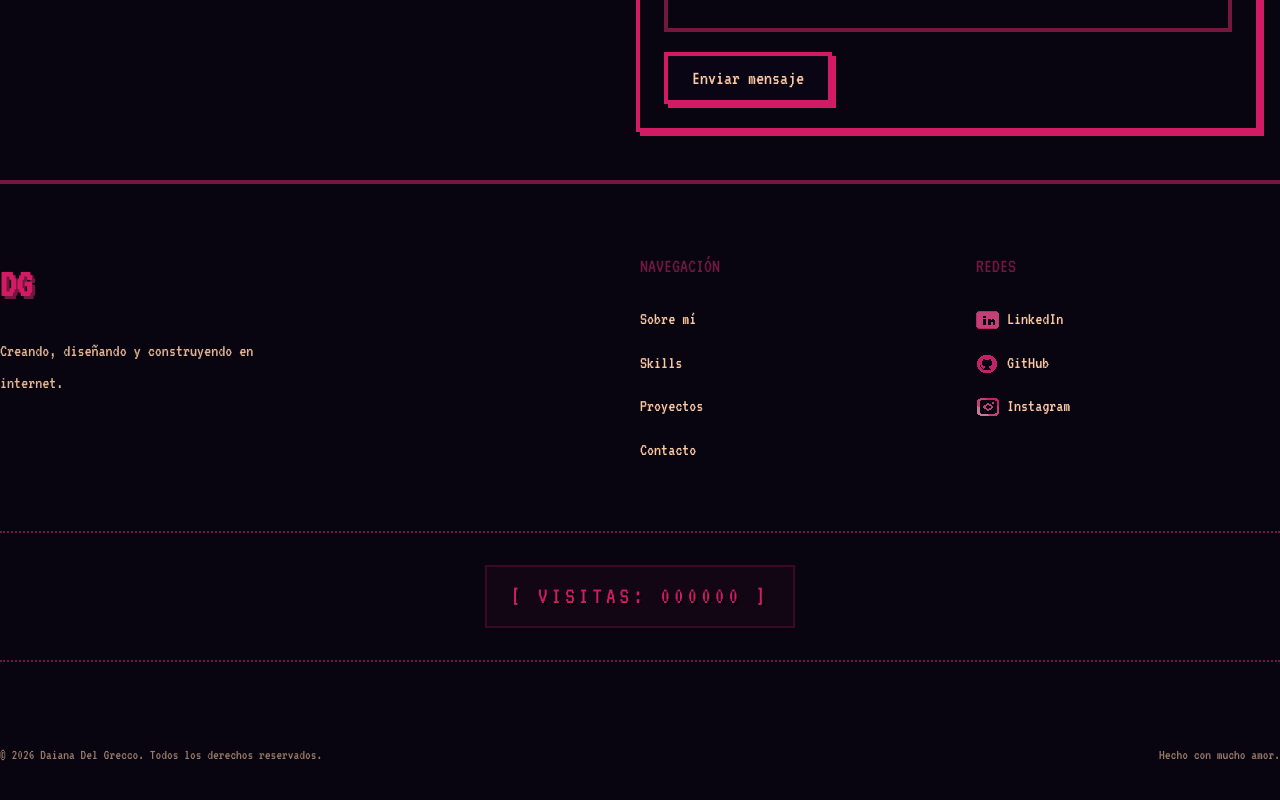
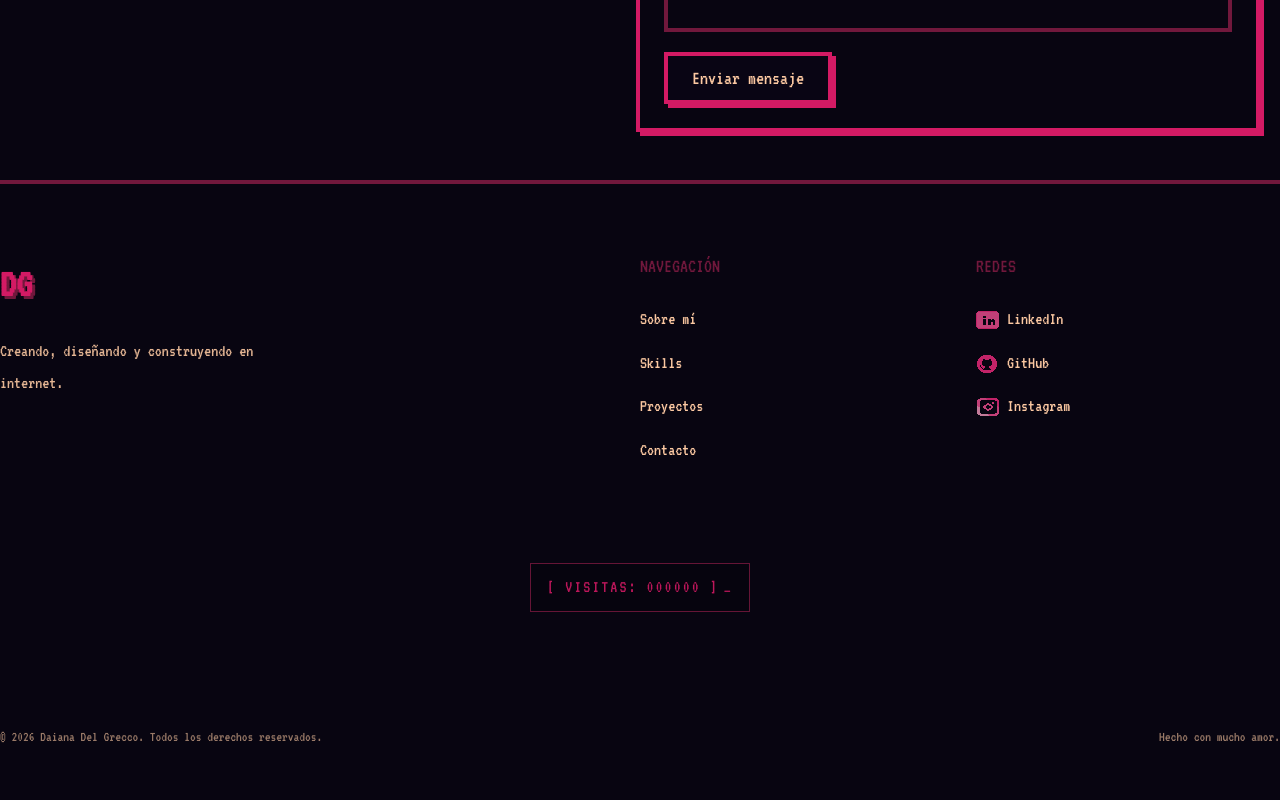
Before and after one commit to dbetania2/mi-portfolio, a Next.js app: page / in a window 1280 px wide. Shown: the part 3385-4185 px from the top of the page. Built offline with nearby package versions, Linux system fonts and the light colour scheme; no server answers; the database is empty.

Commit message:
feat: implementar contador de visitas con Supabase RPC

```diff
--- /dev/null
+++ b/src/components/VisitorCounter/VisitorCounter.module.css
@@ -0,0 +1,36 @@
+.counterWrapper {
+  display: flex;
+  justify-content: center;
+  align-items: center;
+  padding: 1rem 0;
+  margin: 2rem 0;
+}
+
+.counterText {
+  color: var(--secondary); /* Usamos el color de las onomatopeyas */
+  font-family: var(--font); /* Tu fuente global pixelada */
+  font-size: 1.1rem;
+  letter-spacing: 2px;
+  text-transform: uppercase;
+
+  /* Efecto retro de resplandor */
+  text-shadow: 0 0 8px rgba(var(--secondary-rgb), 0.5);
+  opacity: 0.9;
+
+  /* Borde sutil estilo terminal */
+  border: 1px solid var(--primary);
+  padding: 0.5rem 1rem;
+  background: rgba(0, 0, 0, 0.2);
+}
+
+/* Opcional: un pequeño parpadeo estilo cursor de PC vieja */
+.counterText::after {
+  content: '_';
+  animation: blink 1s infinite;
+  margin-left: 5px;
+}
+
+@keyframes blink {
+  0%, 100% { opacity: 1; }
+  50% { opacity: 0; }
+}
--- a/src/components/VisitorCounter/VisitorCounter.tsx
+++ b/src/components/VisitorCounter/VisitorCounter.tsx
@@ -1,26 +1,32 @@
 import { supabase } from '@/lib/supabase'
-import styles from '../footer/Footer.module.css'
+import styles from './VisitorCounter.module.css'
 
 export default async function VisitorCounter() {
-  //  Llamamos a la función RPC que creamos en el SQL Editor para sumar +1
-  // Esto se ejecuta en el servidor cada vez que alguien carga el Footer
+  let views = 0;
+
   try {
-    await supabase.rpc('increment_views', { row_label: 'total_views' })
+    // 1. Incrementamos el contador en la base de datos
+    // Solo lo hacemos si estamos en producción para no sumar tus propias visitas locales
+    if (process.env.NODE_ENV === 'production') {
+      await supabase.rpc('increment_views', { row_label: 'total_views' });
+    }
+
+    // 2. Traemos el valor actualizado
+    const { data } = await supabase
+      .from('site_stats')
+      .select('count')
+      .eq('label', 'total_views')
+      .maybeSingle();
+
+    if (data) {
+      views = data.count;
+    }
   } catch (error) {
-    console.error('Error incrementing views:', error)
+    console.error('Error en el contador de visitas:', error);
   }
 
-  // Traemos el dato actualizado de la tabla site_stats
-  const { data } = await supabase
-    .from('site_stats')
-    .select('count')
-    .eq('label', 'total_views')
-    .single()
-
-  const views = data?.count ?? 0
-
-  // Formateamos el número a 6 dígitos (ej: 000042) para el estilo retro
-  const formattedViews = String(views).padStart(6, '0')
+  // 3. Formateamos a 6 dígitos (ej: 000042)
+  const formattedViews = String(views).padStart(6, '0');
 
   return (
     <div className={styles.counterWrapper}>
```
